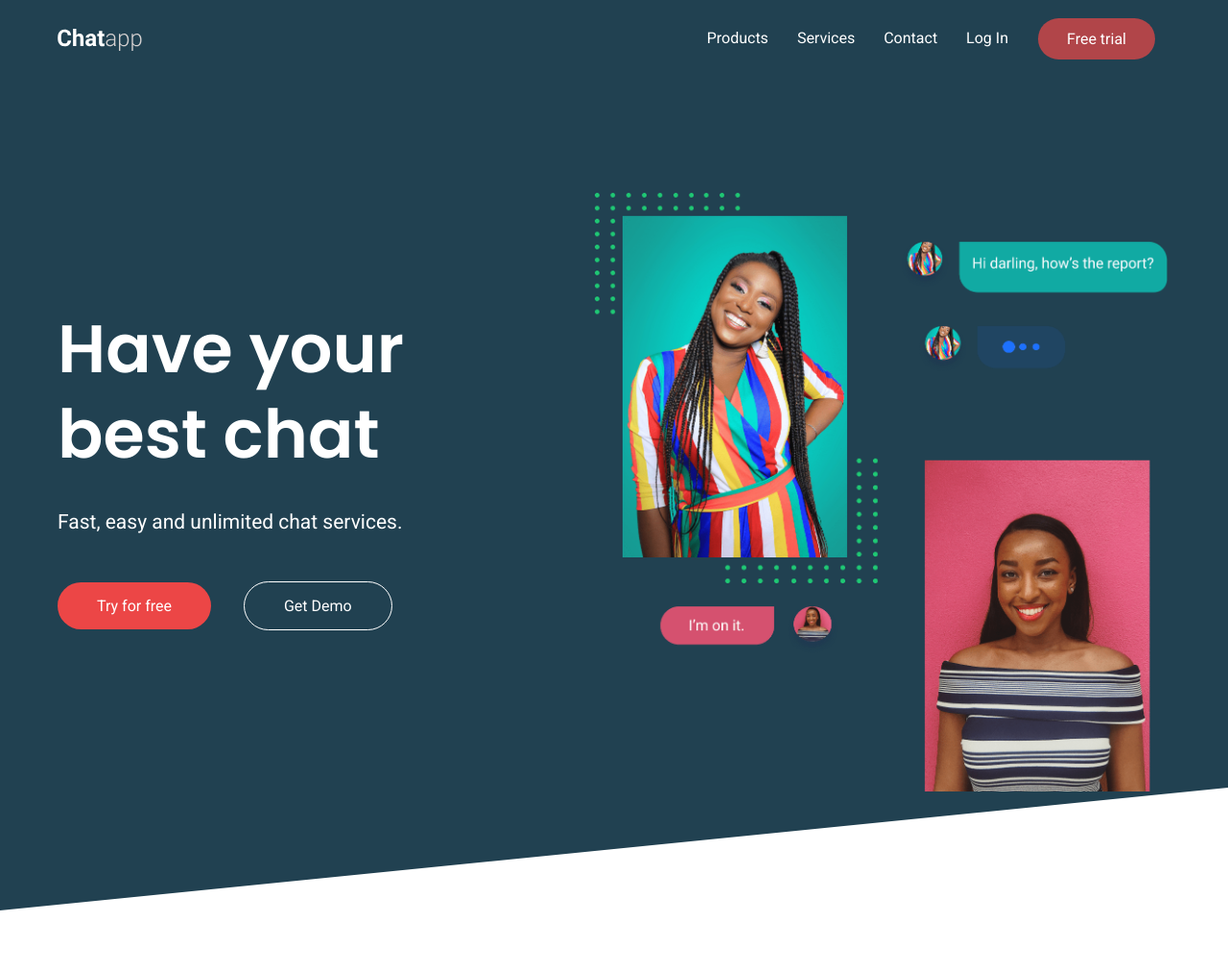
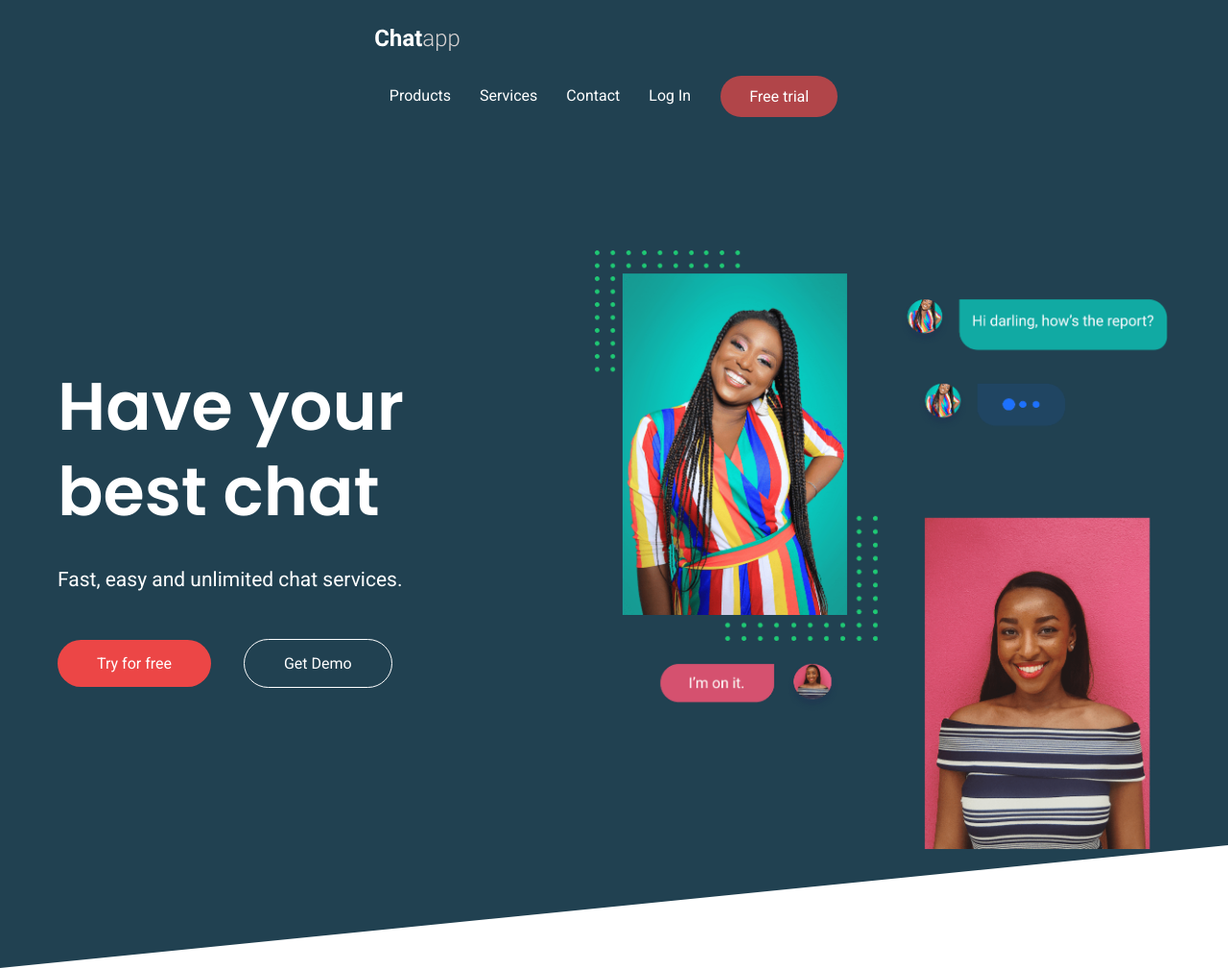
Before and after one commit to Dirtsam1/Chatapp-ds, a plain HTML site: page index.html in a window 1280 px wide. Shown: the top 1009 px of the page at 96% size. Drawn offline with Linux system fonts and the light colour scheme.

Commit message:
update navbar container

```diff
--- a/index.html
+++ b/index.html
@@ -16,6 +16,7 @@
 
 <body>
     <nav class="navbar">
+        <div class="container">
             <div class="logo">
                 <img src="./resources/Chatapp.svg" alt="">
             </div>
@@ -30,13 +31,15 @@
             <div class="topnav" id="topNav">
                 <a href="javascript:void(0)" class="close-btn" onclick="closeNav()">&times;</a>
                 <div class="overlay-content">
-                <a href="#">Home</a>
-                <a href="#">About</a>
                     <a href="#">Products</a>
+                    <a href="#">Services</a>
                     <a href="#">Contact</a>
+                    <a href="#">Log In</a>
+                    <a class="nav-btn" href="#">Free trial</a>
                 </div>
             </div>
             <span class="hamburger" onclick="openNav()">&#9776;</span>
+        </div>
     </nav>
     <section class="hero-section">
         <div class="container home-cont">
```
Lines whose indentation alone changed are shown as unchanged.
